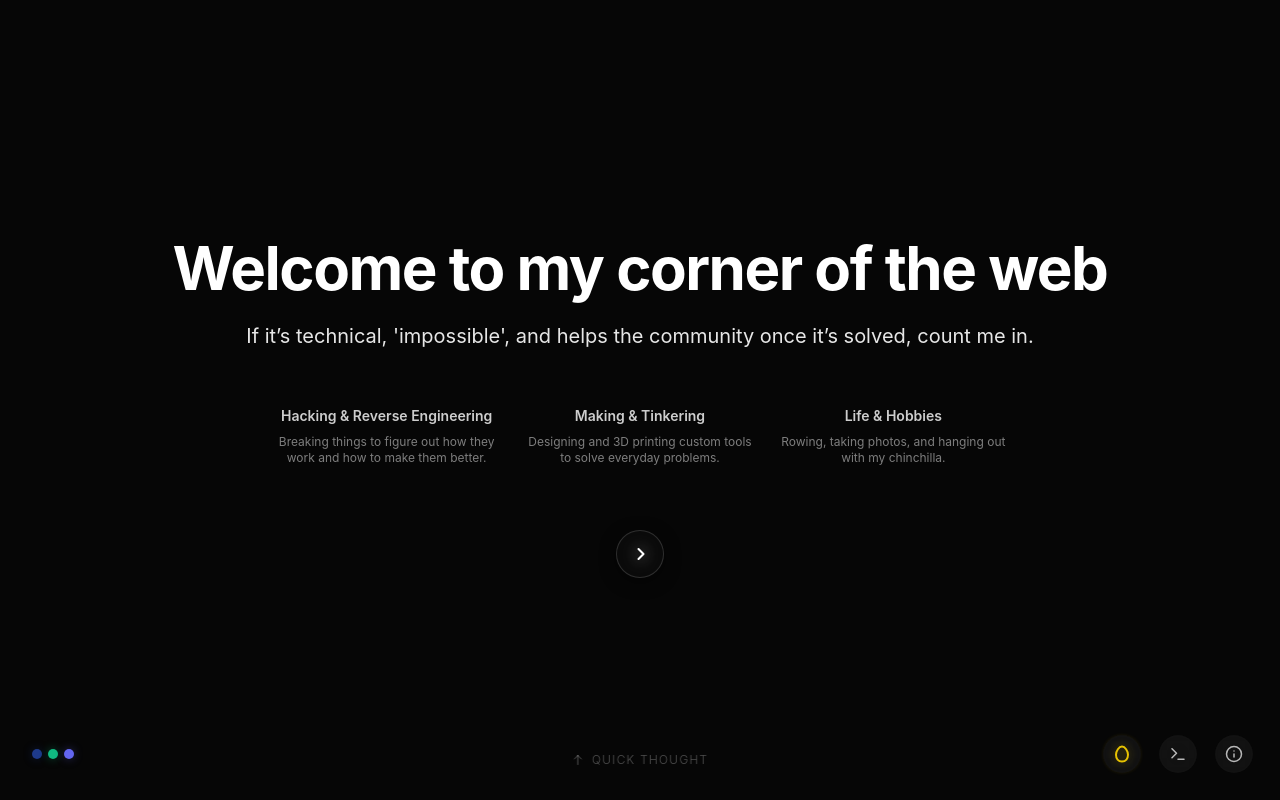
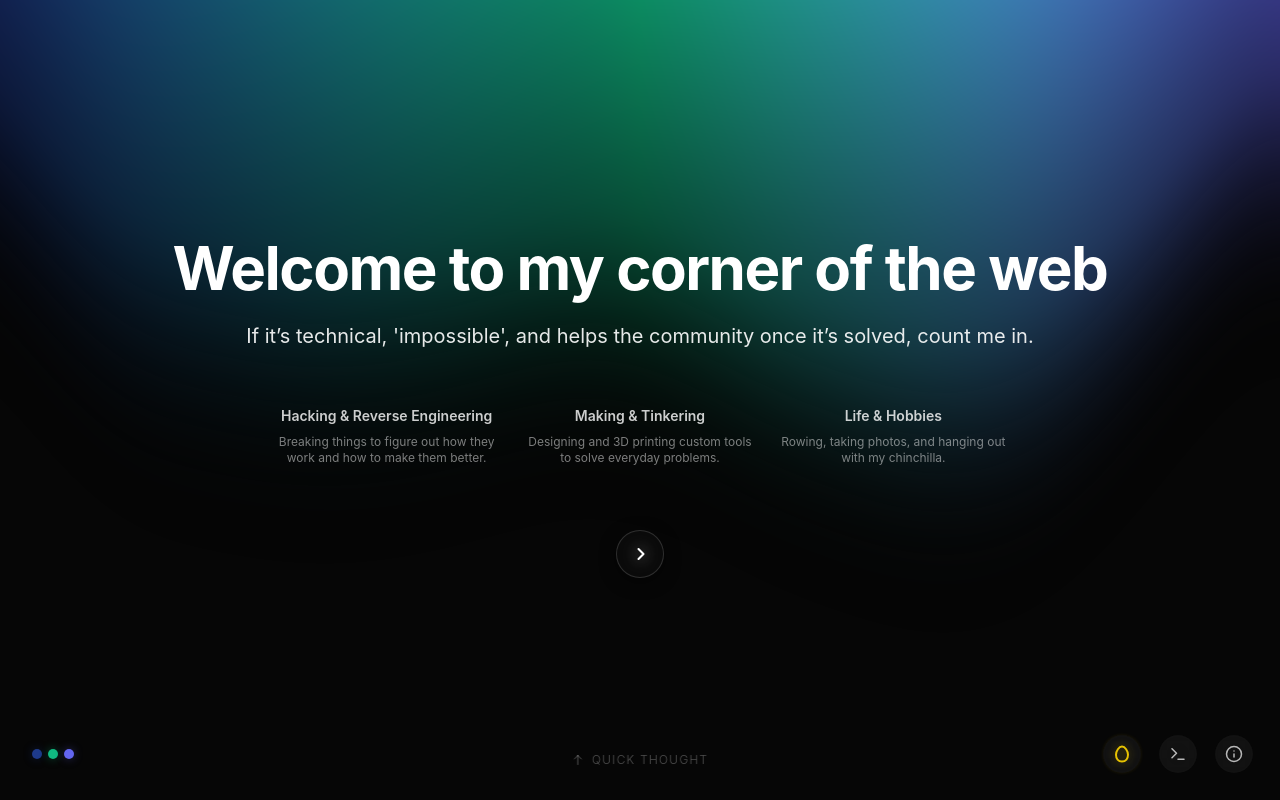
Before and after one commit to smavromatis/smavromatis.github.io, a React (Vite) app: page / in a window 1280 px wide. Built offline with nearby package versions, Linux system fonts and the light colour scheme.

Commit message:
fix: layers, layers, even more layers!

```diff
--- a/src/App.jsx
+++ b/src/App.jsx
@@ -411,7 +411,7 @@ function App() {
     >
       {/* Background - Fixed at bottom layer */}
       <div
-        className="fixed inset-0 z-[-1]"
+        className="fixed inset-0 z-0"
         style={{ width: '100%', height: '100vh' }}
       >
         <TabAwareAurora
@@ -424,7 +424,7 @@ function App() {
       {/* Full-screen blur overlay */}
       {(activeTab === 'archive' || activeTab === 'photography' || activeTab === 'about') && (
         <div
-          className={`fixed inset-0 z-[-1] bg-black/40 pointer-events-none ${isLowEndDevice ? '' : 'backdrop-blur-md bg-black/20'}`}
+          className={`fixed inset-0 z-5 bg-black/40 pointer-events-none ${isLowEndDevice ? '' : 'backdrop-blur-md bg-black/20'}`}
           style={{
             opacity: showContent ? 1 : 0,
             transition: showContent ? 'opacity 400ms ease-in 100ms' : 'opacity 400ms ease-in',
```
